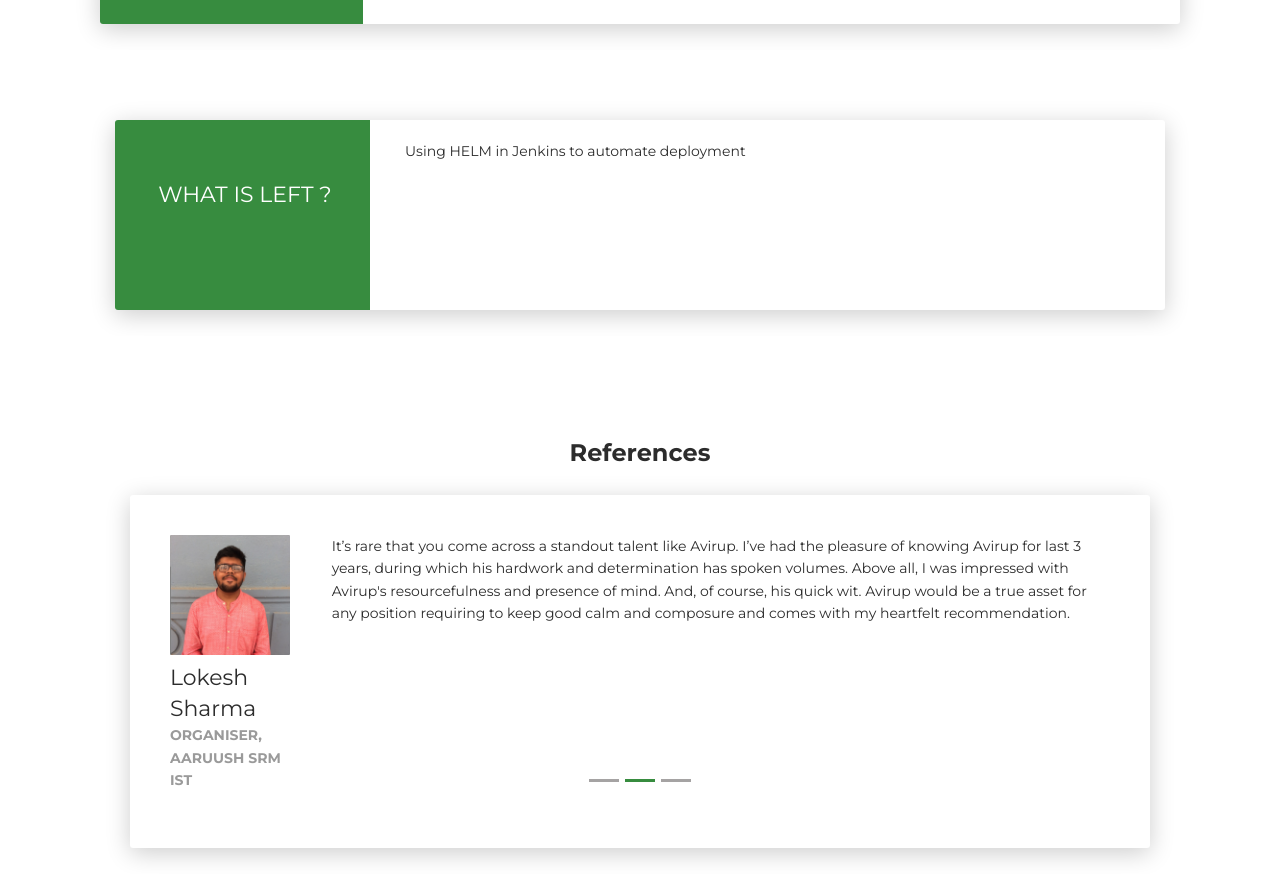
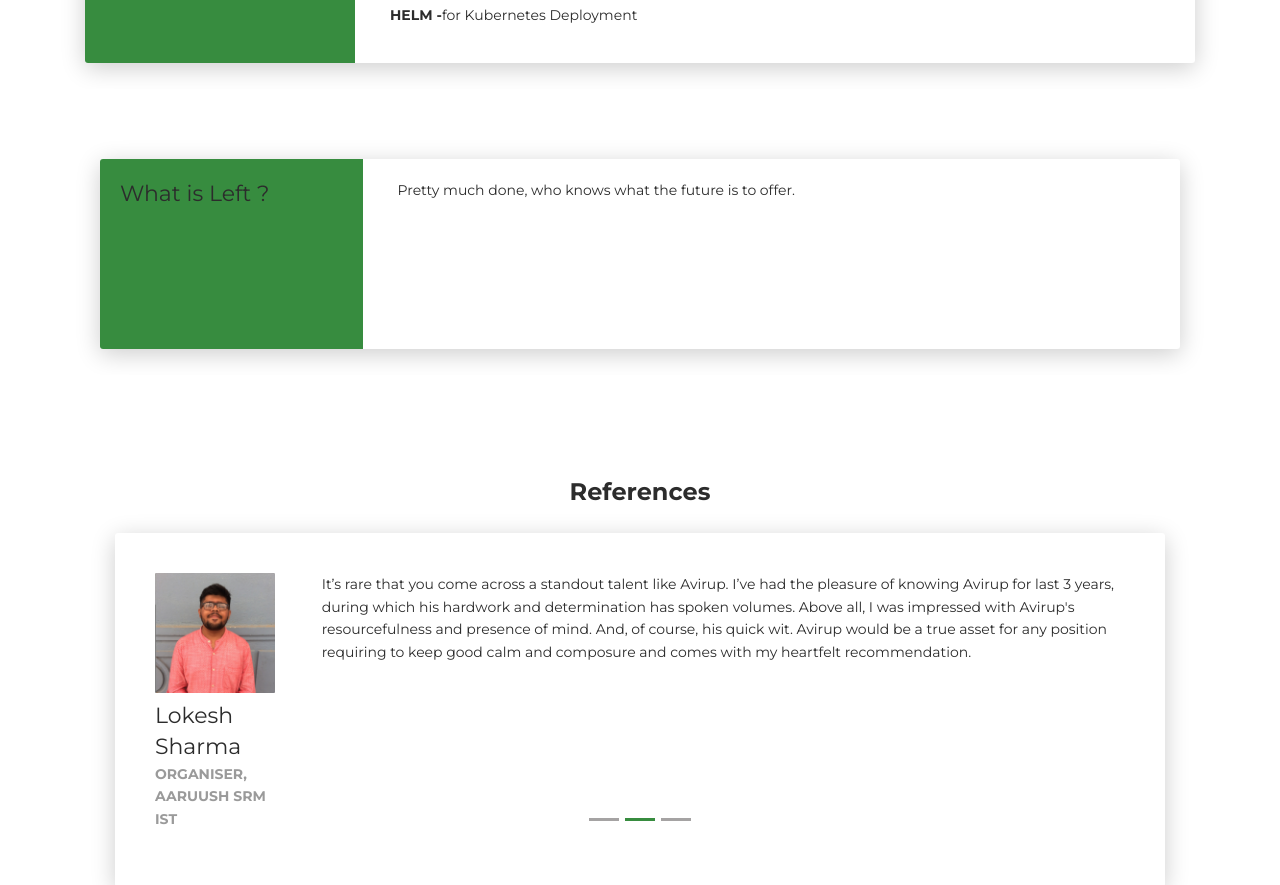
Before and after one commit to aviruprc/mypersonalcv, a website: page public/index.html in a window 1280 px wide. Shown: the part 4340-5225 px from the top of the page. Drawn offline with Linux system fonts and the light colour scheme.

Commit message:
minor bug fixed

```diff
--- a/public/index.html
+++ b/public/index.html
@@ -276,13 +276,13 @@
     </div>
   </div>
 </div>
-<div class="section" id="certification">
-  <div class="container cc-certification">
+<div class="section" id="technology>
+  <div class="container cc-technology">
     <div class="h4 text-center mb-4 title">Technology</div>
     <div class="card">
       <div class="row">
         <div class="col-md-3 bg-primary" data-aos="fade-right" data-aos-offset="50" data-aos-duration="500">
-          <div class="card-body cc-certification-header">
+          <div class="card-body cc-technology-header">
             <div class="h5">How is it working?</div>
           </div>
         </div>
@@ -301,26 +301,27 @@
             <p><b>AWS SNS -</b>for notifications on any new contact requests</p>
             <p><b>HELM -</b>for quick Kubernetes deployment</p>
             <p><b>Jenkins -</b>for Continuous Integration/Continuous Deployment</p>
+            <p><b>HELM -</b>for Kubernetes Deployment</p>
             </div>
         </div>
       </div>
     </div>
     <div class="section" id="technology">
-      <div class="container cc-certification">
+      <div class="container cc-technology">
         <div class="card">
           <div class="row">
             <div class="col-md-3 bg-primary" data-aos="fade-right" data-aos-offset="50" data-aos-duration="500">
-              <div class="card-body cc-certification-header">
+              <div class="card-body cc-technology-header">
                 <div class="h5">What is Left ?</div>
               </div>
             </div>
             <div class="col-md-9" data-aos="fade-left" data-aos-offset="50" data-aos-duration="500">
               <div class="card-body">
-<p>Using HELM in Jenkins to automate deployment</p>                </div>
+<p>Pretty much done, who knows what the future is to offer.</p>                </div>
             </div>
           </div>
         </div>
-<div class="section" id="reference">
+<div class="section" id="Reference">
   <div class="container cc-reference">
     <div class="h4 mb-4 text-center title">References</div>
     <div class="card" data-aos="zoom-in">
```
